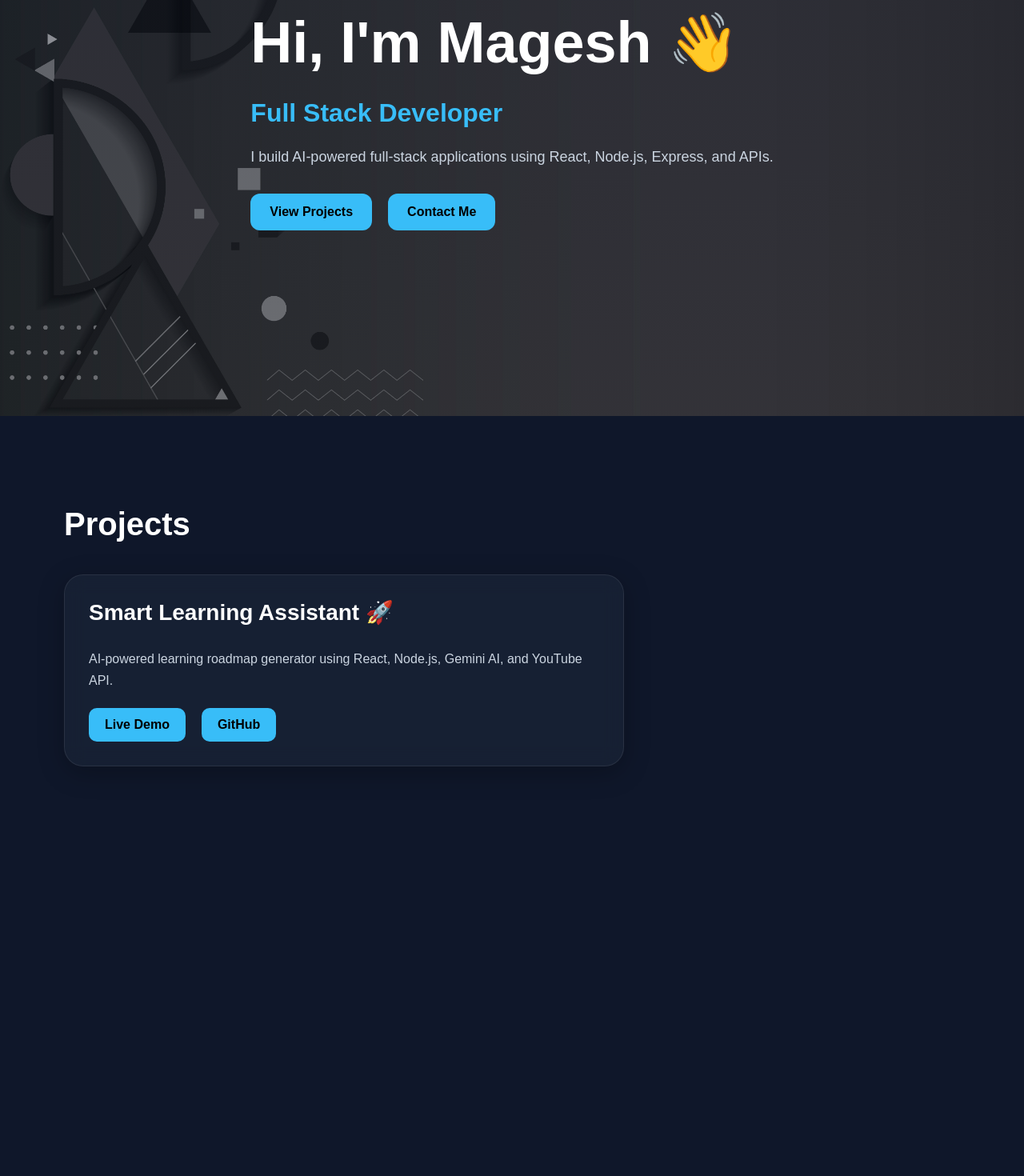
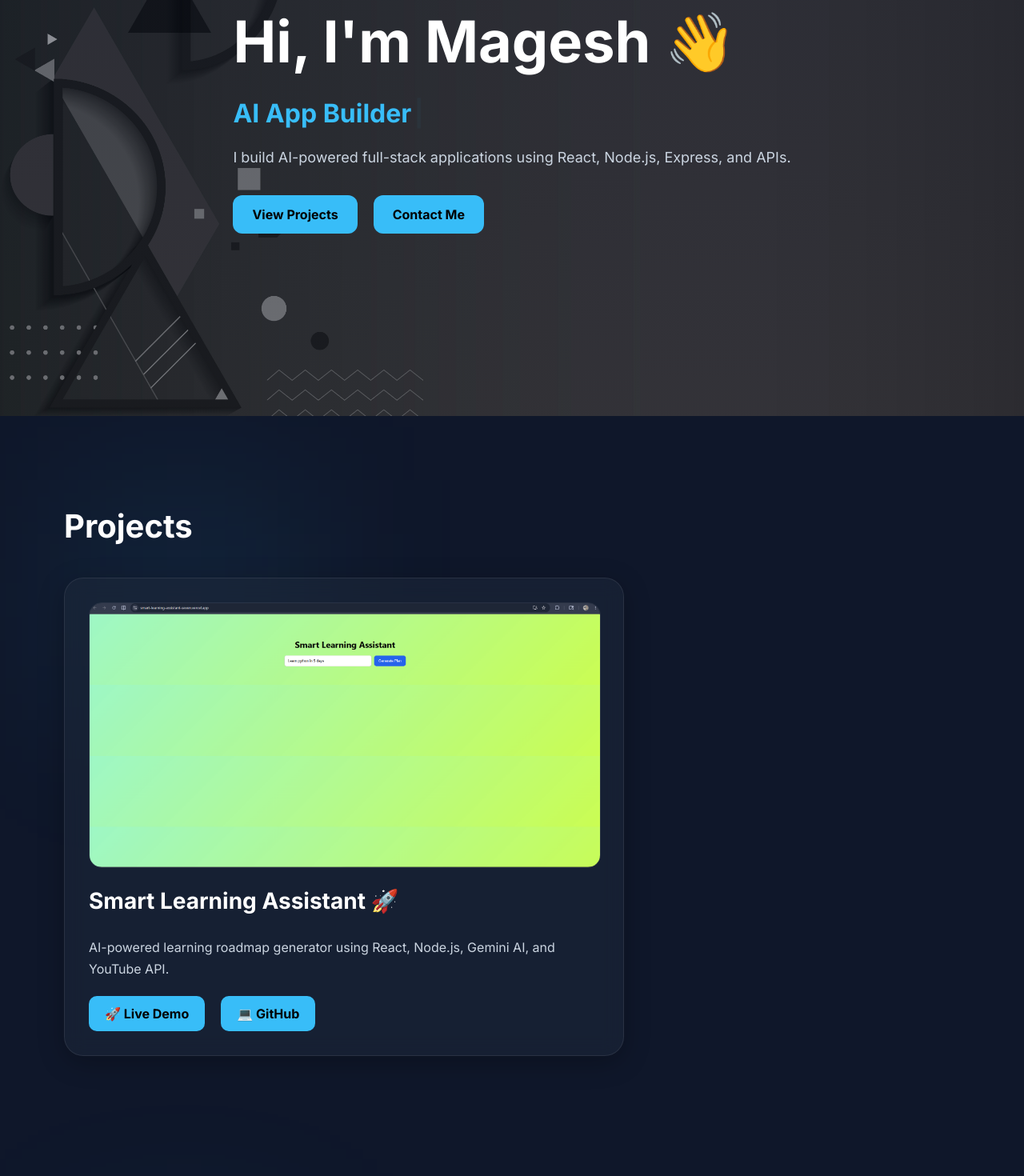
Before and after one commit to Magesh-03-K/portfolio, a React (Create React App) app: page / in a window 1280 px wide. Shown: the part 280-1750 px from the top of the page at 80% size. Built offline with nearby package versions, Linux system fonts and the light colour scheme.

Commit message:
Final portfolio polish

```diff
--- a/package.json
+++ b/package.json
@@ -11,6 +11,7 @@
     "react": "^19.2.6",
     "react-dom": "^19.2.6",
     "react-scripts": "5.0.1",
+    "react-simple-typewriter": "^5.0.1",
     "web-vitals": "^2.1.4"
   },
   "scripts": {
--- a/src/App.css
+++ b/src/App.css
@@ -1,13 +1,47 @@
+@import url('https://fonts.googleapis.com/css2?family=Inter:wght@400;500;600;700&display=swap');
 
 .projects,
 .skills,
 .contact {
   padding: 100px 80px;
+
+  position: relative;
+}
+
+.projects::before,
+.skills::before,
+.contact::before {
+  content: "";
+
+  position: absolute;
+
+  width: 300px;
+  height: 300px;
+
+  background: rgba(56, 189, 248, 0.08);
+
+  filter: blur(100px);
+
+  z-index: -1;
 }
 
 
 html {
   scroll-behavior: smooth;
+}
+
+.scroll-progress {
+  position: fixed;
+  top: 0;
+  left: 0;
+
+  height: 4px;
+
+  background: #38bdf8;
+
+  z-index: 2000;
+
+  transform-origin: left;
 }
 
 section {
@@ -53,7 +87,7 @@ section {
 
 body {
   margin: 0;
-  font-family: Arial, sans-serif;
+  font-family: 'Inter', sans-serif;
   background: #0f172a;
   color: white;
 }
@@ -139,6 +173,14 @@ body {
 
   box-shadow:
     0 8px 32px rgba(0, 0, 0, 0.25);
+}
+
+.project-image {
+  width: 100%;
+  border-radius: 16px;
+  margin-bottom: 20px;
+
+  border: 1px solid rgba(255,255,255,0.08);
 }
 
 .project-card:hover {
--- a/src/App.js
+++ b/src/App.js
@@ -4,10 +4,17 @@ import Projects from "./sections/Projects";
 import Skills from "./sections/Skills";
 import Contact from "./sections/Contact";
 import Navbar from "./components/Navbar";
+import { motion, useScroll } from "framer-motion";
 
 function App() {
+  const { scrollYProgress } = useScroll();
+
   return (
     <div>
+      <motion.div
+        className="scroll-progress"
+        style={{ scaleX: scrollYProgress }}
+      />
       <Navbar />
       <Hero />
       <Projects />
--- a/src/sections/Hero.js
+++ b/src/sections/Hero.js
@@ -1,5 +1,6 @@
 import { motion } from "framer-motion";
 import bg from "../assets/bg.jpg";
+import { Typewriter } from "react-simple-typewriter";
 
 export default function Hero() {
   return (
@@ -23,7 +24,22 @@ export default function Hero() {
       <div className="hero-content">
         <h1>Hi, I'm Magesh 👋</h1>
 
-        <h2>Full Stack Developer</h2>
+        <h2>
+          <Typewriter
+            words={[
+              "Full Stack Developer",
+              "AI App Builder",
+              "React Developer",
+              "Problem Solver",
+            ]}
+            loop={true}
+            cursor
+            cursorStyle="|"
+            typeSpeed={70}
+            deleteSpeed={40}
+            delaySpeed={1500}
+          />
+        </h2>
 
         <p>
           I build AI-powered full-stack applications
--- a/src/sections/Projects.js
+++ b/src/sections/Projects.js
@@ -1,4 +1,5 @@
 import { motion } from "framer-motion";
+import projectImg from "../assets/project.png";
 
 export default function Projects() {
   return (
@@ -17,6 +18,11 @@ export default function Projects() {
       <h2>Projects</h2>
 
       <div className="project-card">
+        <img
+          src={projectImg}
+          alt="Smart Learning Assistant"
+          className="project-image"
+        />
         <h3>Smart Learning Assistant 🚀</h3>
 
         <p>
@@ -30,7 +36,7 @@ export default function Projects() {
             target="_blank"
             rel="noreferrer"
           >
-            Live Demo
+            🚀 Live Demo
           </a>
 
           <a
@@ -38,7 +44,7 @@ export default function Projects() {
             target="_blank"
             rel="noreferrer"
           >
-            GitHub
+            💻 GitHub
           </a>
         </div>
       </div>
```
Also changed, not shown: src/assets/project.png (added), 1 other file (tests, documents, lock files or other folders).
